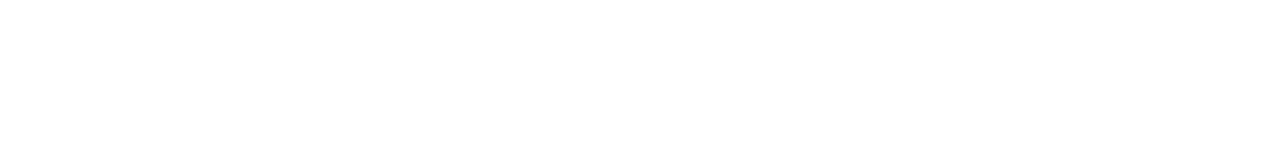
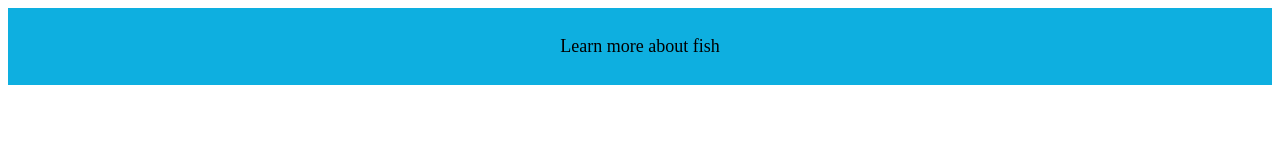
Before and after one commit to 22koki/Fishes, a plain HTML site: page index.html in a window 1280 px wide. Drawn offline with Linux system fonts and the light colour scheme.

Commit message:
commit 3

```diff
--- a/css/styles.css
+++ b/css/styles.css
@@ -0,0 +1,8 @@
+
+/* Top bar styling */
+.top-bar {
+    background-color: #0eafe0; /* Light blue background */
+    padding: 10px; /* 10px padding around content */
+    text-align: center; /* Center-aligned text */
+    font-size: 18px; /* 18px font size */
+}
--- a/index.html
+++ b/index.html
@@ -7,6 +7,11 @@
     <title>Fishes</title>
 </head>
 <body>
+    <nav>
+        <div class="top-bar">
+            <p>Learn more about fish</p>
+            </div>
+    </nav>
     <script src="src/index.js"></script>
 
 </body>
```
